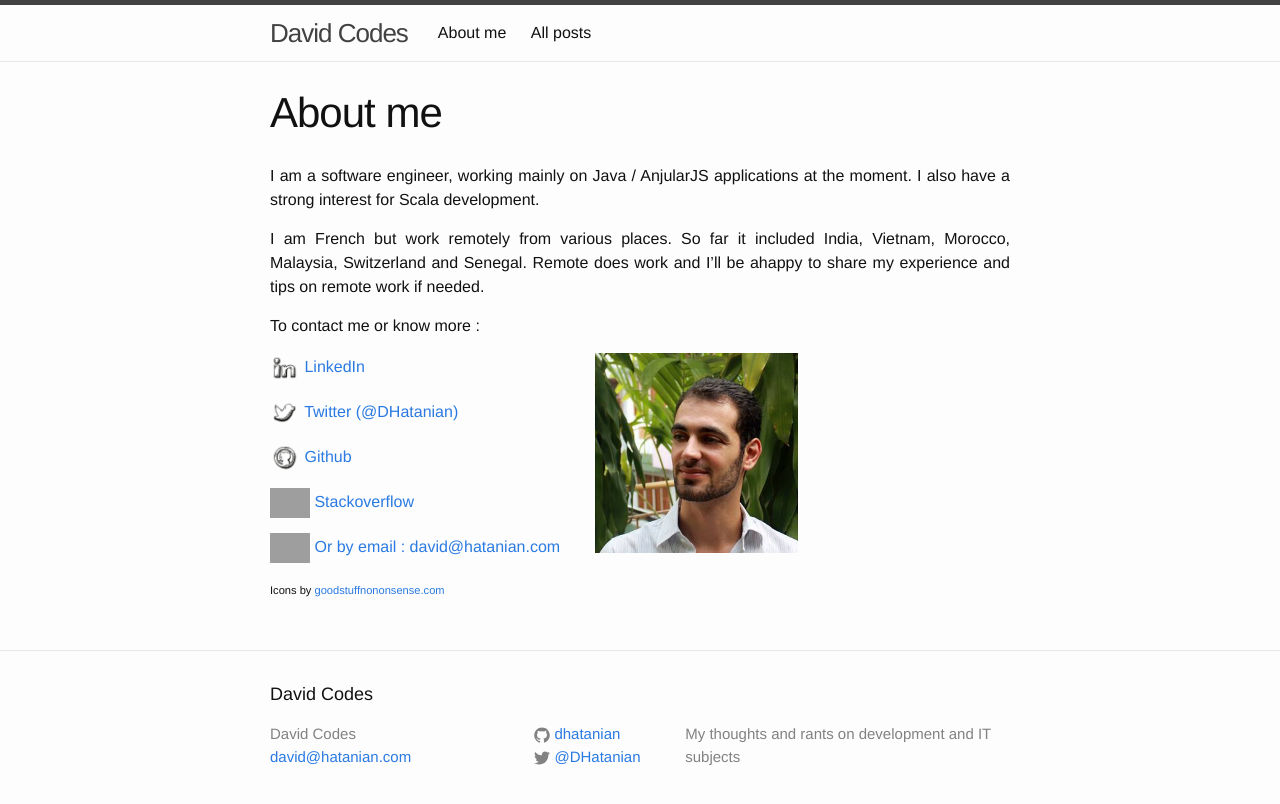
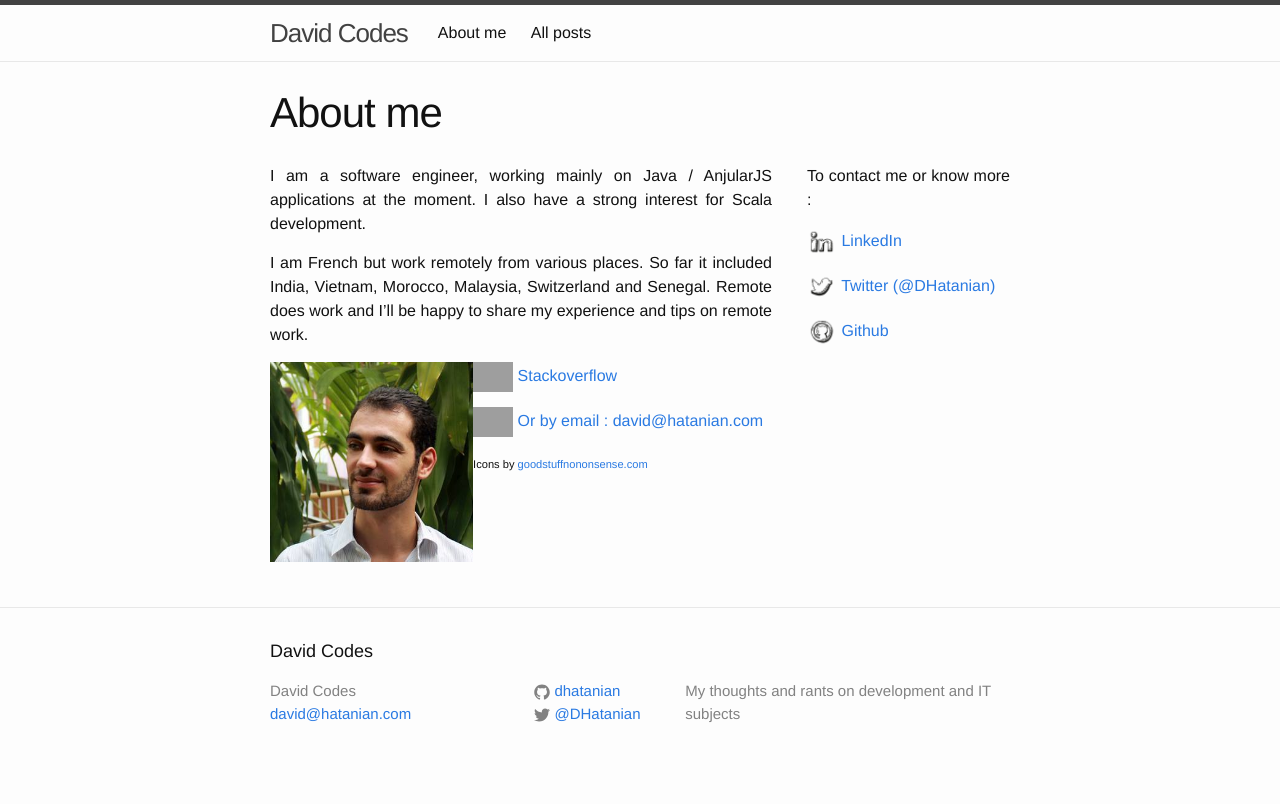
Before and after one commit to dhatanian/david-codes, a Jekyll site: the page built from about.md, in a window 1280 px wide. Shown: the top 804 px of the page. Built offline with Jekyll 4.4.1, drawn with Linux system fonts in a browser that asks for light colours; grey boxes are pictures that could not be loaded.

Commit message:
about me : moved pic upwards

```diff
--- a/about.md
+++ b/about.md
@@ -4,13 +4,19 @@
 permalink: /about/
 ---
 
+<div style="float:left; margin-right:35px; max-width:502px; position:relative" markdown="1">
+
 I am a software engineer, working mainly on Java / AnjularJS applications at the moment. I also have a strong interest for Scala development.
 
-I am French but work remotely from various places. So far it included India, Vietnam, Morocco, Malaysia, Switzerland and Senegal. Remote does work and I'll be ahappy to share my experience and tips on remote work if needed.
+I am French but work remotely from various places. So far it included India, Vietnam, Morocco, Malaysia, Switzerland and Senegal. Remote does work and I'll be happy to share my experience and tips on remote work.
+
+</div>
+
+<div style="float:left; position:relative" markdown="1">
+![My picture](/portrait-small.jpg){:height="200px"}
+</div>
 
 To contact me or know more :
-
-<div style="float:left; margin-right:35px" markdown="1">
 
 <a href='https://vn.linkedin.com/pub/david-hatanian/13/16/3b6' target='_blank' >
 ![LinkedIn logo](/icons/linkedin.png){:height="30px"} LinkedIn</a>
@@ -30,9 +36,3 @@
 <sub><sup>
 Icons by <a href='http://goodstuffnononsense.com'>goodstuffnononsense.com</a></sup>
 </sub>
-
-</div>
-
-<div style="float:left" markdown="1">
-![My picture](/portrait-small.jpg){:height="200px"}
-</div>
```
